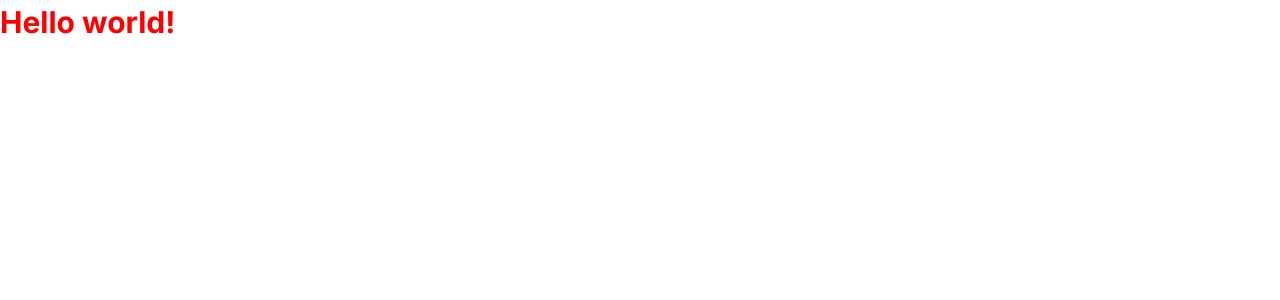
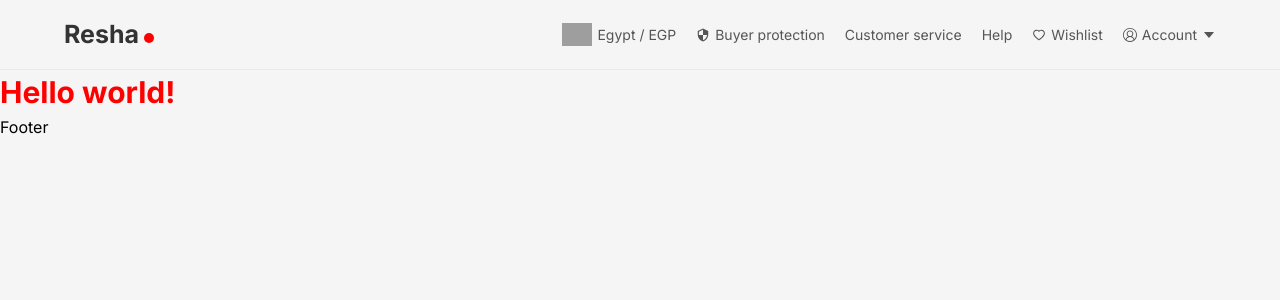
Before and after one commit to MohammedAtallahhh/resha-store, a Next.js app: page / in a window 1280 px wide. Shown: the top 300 px of the page. Built offline with nearby package versions, Linux system fonts and the light colour scheme; grey boxes are pictures that could not be loaded.

Commit message:
Added header nav and logo

```diff
--- a/package.json
+++ b/package.json
@@ -19,6 +19,7 @@
     "next-redux-wrapper": "^8.1.0",
     "react": "18.2.0",
     "react-dom": "18.2.0",
+    "react-icons": "^4.7.1",
     "react-redux": "^8.0.5",
     "redux": "^4.2.1",
     "redux-devtools-extension": "^2.13.9",
--- /dev/null
+++ b/src/components/Layout/Footer.jsx
@@ -0,0 +1,7 @@
+import React from "react";
+
+const Footer = () => {
+  return <div>Footer</div>;
+};
+
+export default Footer;
--- /dev/null
+++ b/src/components/Layout/Header.jsx
@@ -0,0 +1,66 @@
+/* eslint-disable @next/next/no-img-element */
+
+import { MdSecurity } from "react-icons/md";
+import { AiOutlineHeart } from "react-icons/ai";
+import { VscAccount } from "react-icons/vsc";
+import { AiOutlineCaretDown } from "react-icons/ai";
+
+import styles from "./styles.module.scss";
+
+const Header = () => {
+  return (
+    <header className={styles.header}>
+      <div className={`container ${styles.container}`}>
+        {/* Logo */}
+        <div className={styles.logo}>
+          <h2>
+            Resha<span></span>
+          </h2>
+        </div>
+
+        {/* Navbar */}
+        <nav className={styles.nav}>
+          <ul className={styles.list}>
+            {/* Country and currency */}
+            <li className={styles["list-item"]}>
+              <img
+                src="https://upload.wikimedia.org/wikipedia/commons/thumb/f/fe/Flag_of_Egypt.svg/2560px-Flag_of_Egypt.svg.png"
+                alt="Country flag"
+                className={styles["country-flag"]}
+              />
+              <span>Egypt / EGP</span>
+            </li>
+
+            {/* Buyer protection */}
+            <li className={styles["list-item"]}>
+              <MdSecurity />
+              <span>Buyer protection</span>
+            </li>
+
+            <li className={styles["list-item"]}>
+              <span>Customer service</span>
+            </li>
+
+            <li className={styles["list-item"]}>
+              <span>Help</span>
+            </li>
+
+            {/* Wishlist */}
+            <li className={styles["list-item"]}>
+              <AiOutlineHeart />
+              <span>Wishlist</span>
+            </li>
+
+            <li className={styles["list-item"]}>
+              <VscAccount />
+              <span>Account</span>
+              <AiOutlineCaretDown />
+            </li>
+          </ul>
+        </nav>
+      </div>
+    </header>
+  );
+};
+
+export default Header;
--- /dev/null
+++ b/src/components/Layout/styles.module.scss
@@ -0,0 +1,58 @@
+.header {
+  height: 7rem;
+  border-bottom: 1px solid #e9e9e9;
+}
+
+.container {
+  display: flex;
+  align-items: center;
+}
+
+.nav {
+  margin-left: auto;
+}
+
+.logo h2 {
+  font-size: 2.5rem;
+  color: #333;
+
+  position: relative;
+
+  span {
+    background-color: red;
+    width: 1rem;
+    height: 1rem;
+    border-radius: 50%;
+    position: absolute;
+    right: -1.5rem;
+    top: 60%;
+    translate: 0 -50%;
+  }
+}
+
+.list {
+  display: flex;
+  align-items: center;
+  gap: 2rem;
+}
+
+.list-item {
+  display: flex;
+  align-items: center;
+  gap: 0.5rem;
+
+  font-size: 1.4rem;
+
+  color: #555;
+
+  transition: 150ms ease;
+  cursor: pointer;
+
+  &:hover {
+    color: black;
+  }
+}
+
+.country-flag {
+  width: 30px;
+}
--- /dev/null
+++ b/src/components/index.js
@@ -0,0 +1,2 @@
+export { default as Header } from "./Layout/Header";
+export { default as Footer } from "./Layout/Footer";
--- a/src/pages/_app.jsx
+++ b/src/pages/_app.jsx
@@ -7,10 +7,7 @@ import { Inter } from "@next/font/google";
 
 // Styles
 import "@/styles/globals.scss";
-const inter = Inter({
-  subsets: ["latin"],
-  weight: ["100", "300", "400", "500", "700", "900"],
-});
+import { Footer, Header } from "@/components";
 
 const persistor = persistStore(store);
 
@@ -18,9 +15,13 @@ export default function App({ Component, pageProps }) {
   return (
     <Provider store={store}>
       <PersistGate loading={null} persistor={persistor}>
-        <main className={inter.className}>
-          <Component {...pageProps} />
-        </main>
+        <>
+          <Header />
+          <main>
+            <Component {...pageProps} />
+          </main>
+          <Footer />
+        </>
       </PersistGate>
     </Provider>
   );
--- a/src/styles/globals.scss
+++ b/src/styles/globals.scss
@@ -1,7 +1,16 @@
+@import url("https://fonts.googleapis.com/css2?family=Inter:wght@100;200;300;400;500;600;700;800;900&display=swap");
+
 * {
   box-sizing: border-box;
   padding: 0;
   margin: 0;
+}
+
+html,
+body,
+#__next {
+  width: 100%;
+  height: 100%;
 }
 
 html {
@@ -16,8 +25,12 @@ body {
 
 body {
   line-height: 1.5;
+  font-family: "Inter", system-ui, -apple-system, BlinkMacSystemFont, "Segoe UI",
+    Roboto, Oxygen, Ubuntu, Cantarell, "Open Sans", "Helvetica Neue", sans-serif;
+  font-size: 1.6rem;
   -webkit-font-smoothing: antialiased;
-  font-size: 1.6rem;
+
+  background: #f5f5f5;
 }
 
 input,
@@ -42,3 +55,14 @@ button {
   cursor: pointer;
   font-size: 1.6rem;
 }
+
+img {
+  max-width: 100%;
+}
+
+.container {
+  width: 90%;
+  max-width: 1200px;
+  height: 100%;
+  margin: 0 auto;
+}
```
Also changed, not shown: src/components/Header.jsx (deleted, +0 -7 lines), 1 other file (tests, documents, lock files or other folders).
